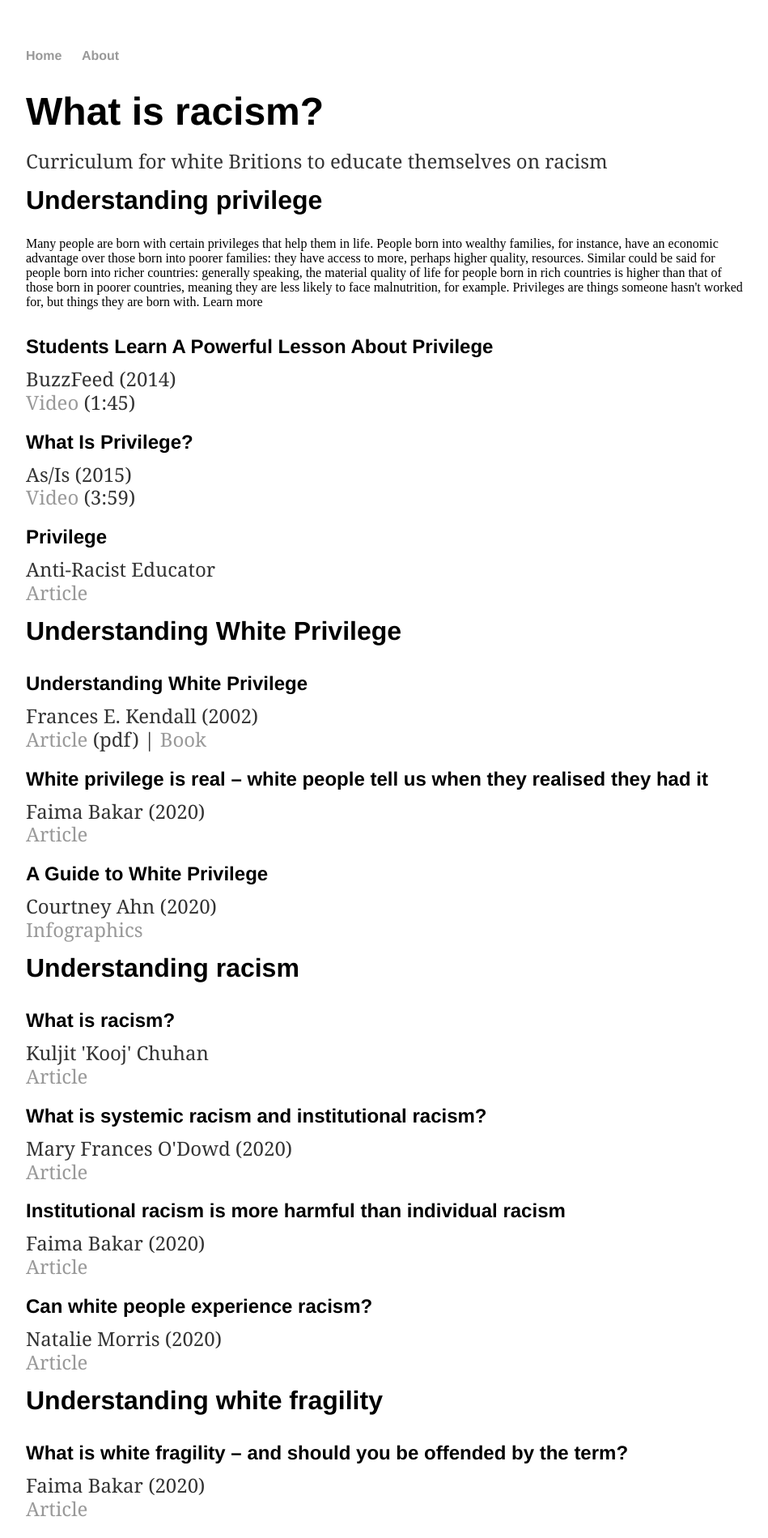
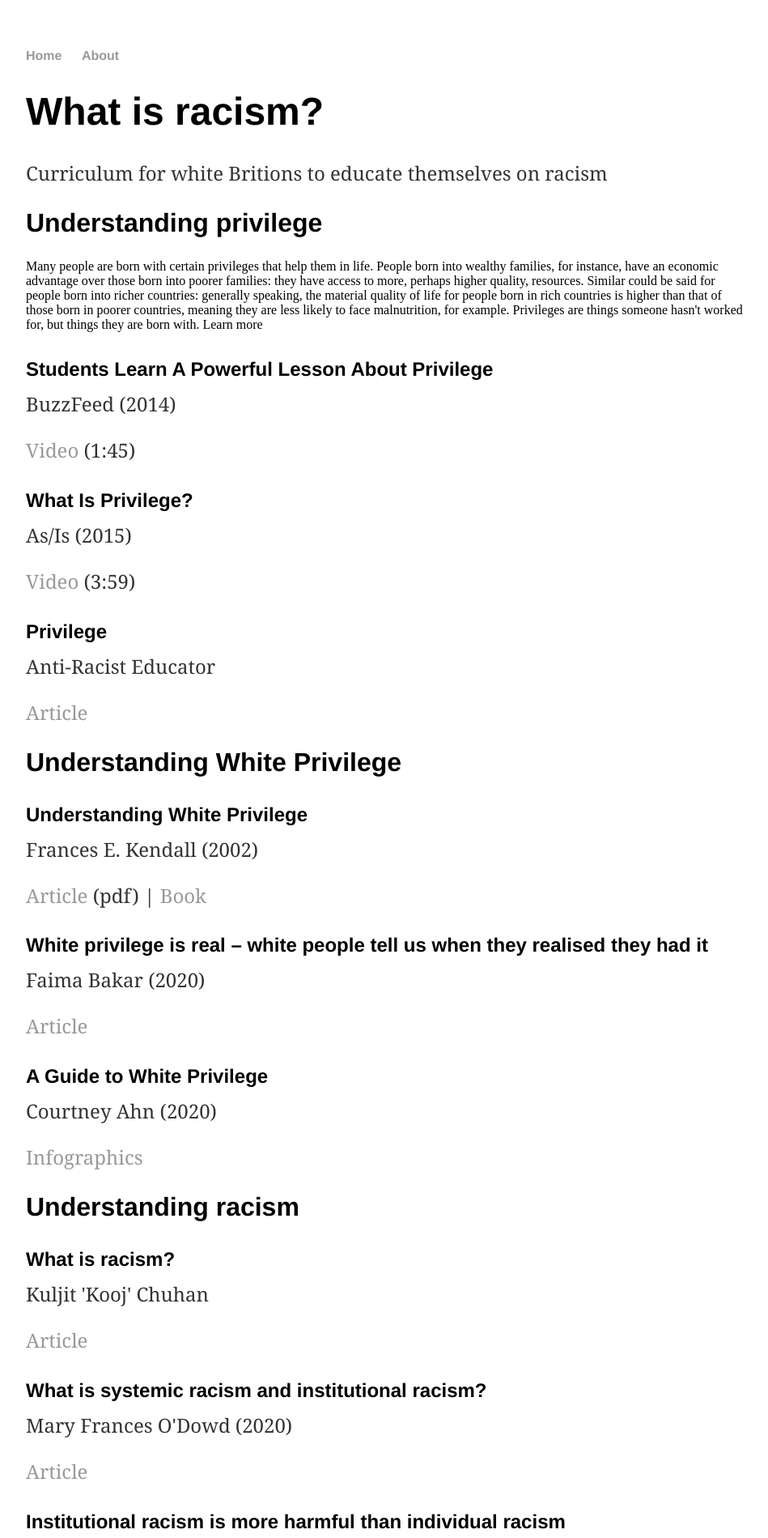
Before and after one commit to whatisracism/whatisracism.github.io, a Jekyll site: the page built from index.html, in a window 1280 px wide. Shown: the top 1899 px of the page at 81% size, without its empty margins (160-1109 px from the left). Built offline with Jekyll 4.4.1, drawn with Linux system fonts in a browser that asks for light colours.

Commit message:
Update main.css

```diff
--- a/css/main.css
+++ b/css/main.css
@@ -39,7 +39,7 @@ h4 {
 }
 p {
     font-size: 1.5em;
-    line-height: 0.2em;
+    margin-top: 0.5em;
     font-family: 'Georgia', 'serif';
     color: #333;
 }
```
